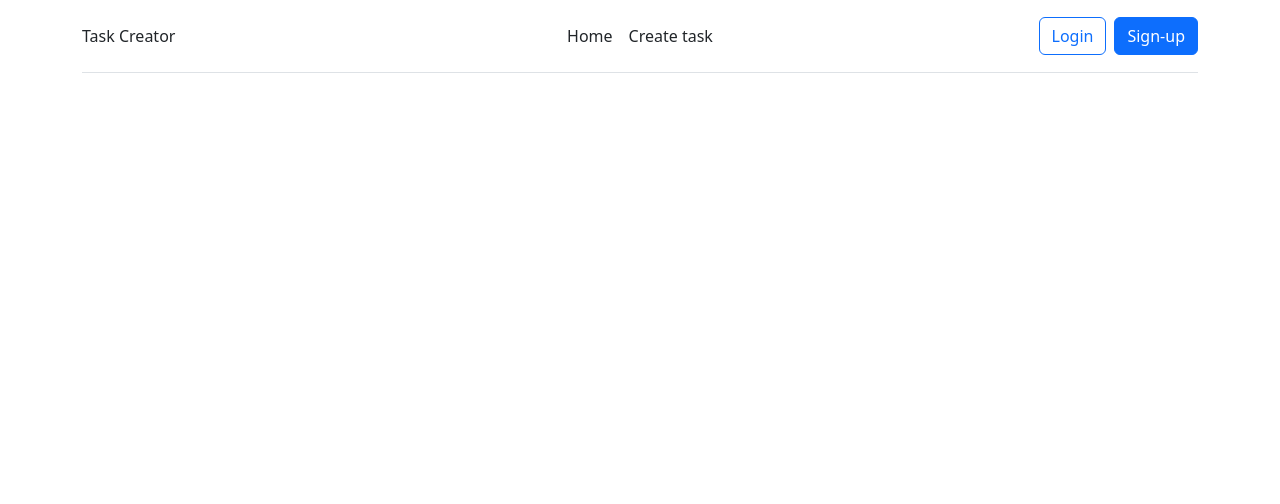
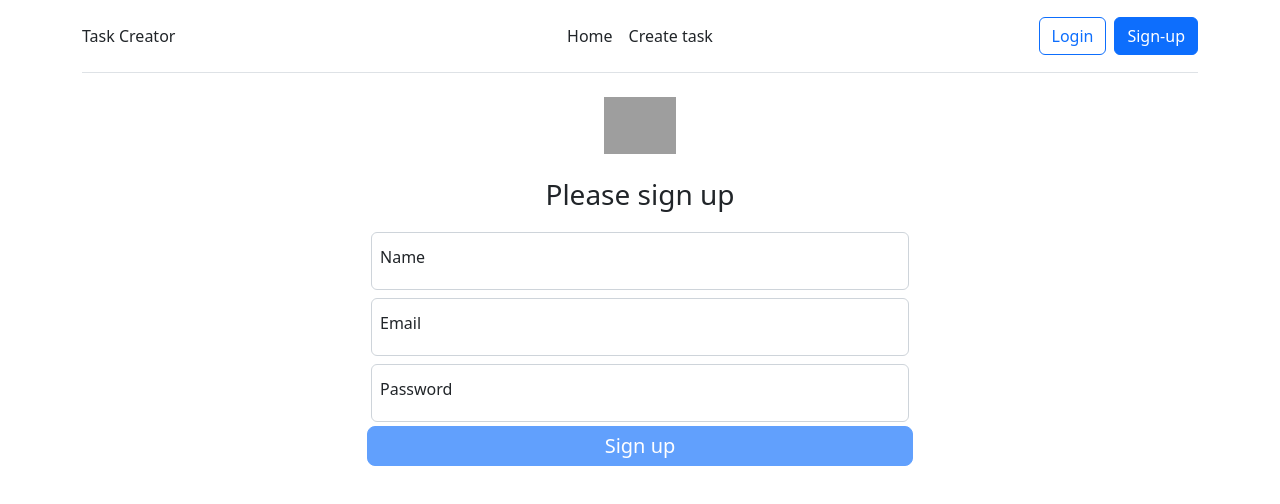
Before and after one commit to Lusplitaim/mailing-service, an Angular app in the folder src/task-manager-client/: page /signup in a window 1280 px wide. Before the commit this address led to /. Shown: the top 504 px of the page. Built offline with nearby package versions, Linux system fonts and the light colour scheme; grey boxes are pictures that could not be loaded.

Commit message:
add sign-up component

```diff
--- a/src/task-manager-client/src/app/app-routing.module.ts
+++ b/src/task-manager-client/src/app/app-routing.module.ts
@@ -1,9 +1,11 @@
 import { NgModule } from '@angular/core';
 import { RouterModule, Routes } from '@angular/router';
+import { SignUpComponent } from './registration/sign-up/sign-up.component';
 import { TaskCreationComponent } from './tasks/task-creation/task-creation.component';
 
 const routes: Routes = [
-  {path: 'task/create', component: TaskCreationComponent}
+  {path: 'task/create', component: TaskCreationComponent},
+  {path: 'signup', component: SignUpComponent},
 ];
 
 @NgModule({
--- a/src/task-manager-client/src/app/app.module.ts
+++ b/src/task-manager-client/src/app/app.module.ts
@@ -7,12 +7,14 @@ import { AppComponent } from './app.component';
 import { NgbModule } from '@ng-bootstrap/ng-bootstrap';
 import { NavComponent } from './nav/nav.component';
 import { TaskCreationComponent } from './tasks/task-creation/task-creation.component';
+import { SignUpComponent } from './registration/sign-up/sign-up.component';
 
 @NgModule({
   declarations: [
     AppComponent,
     NavComponent,
-    TaskCreationComponent
+    TaskCreationComponent,
+    SignUpComponent
   ],
   imports: [
     BrowserModule,
--- a/src/task-manager-client/src/app/nav/nav.component.html
+++ b/src/task-manager-client/src/app/nav/nav.component.html
@@ -12,7 +12,7 @@
 
         <div class="col-md-3 text-end">
             <button type="button" class="btn btn-outline-primary me-2">Login</button>
-            <button type="button" class="btn btn-primary">Sign-up</button>
+            <button routerLink="/signup" type="button" class="btn btn-primary">Sign-up</button>
         </div>
     </header>
 </div>
--- /dev/null
+++ b/src/task-manager-client/src/app/registration/sign-up/sign-up.component.html
@@ -0,0 +1,23 @@
+<div class="row">
+    <div class="form-signin col-md-6 offset-md-3 text-center">
+        <form [formGroup]="signUpForm" (ngSubmit)="signUpForm.valid">
+            <img class="mb-4" src="/docs/5.0/assets/brand/bootstrap-logo.svg" alt="" width="72" height="57">
+            <h1 class="h3 mb-3 fw-normal">Please sign up</h1>
+
+            <div class="form-floating form-group p-1">
+                <input type="text" formControlName="name" class="form-control" id="name" placeholder="name">
+                <label for="name">Name</label>
+            </div>
+            <div class="form-floating form-group p-1">
+                <input type="email" formControlName="email" class="form-control" id="email" placeholder="mail@example.com">
+                <label for="email">Email</label>
+            </div>
+            <div class="form-floating form-group p-1">
+                <input type="password" formControlName="password" class="form-control" id="password" placeholder="Password">
+                <label for="password">Password</label>
+            </div>
+
+            <button class="w-100 btn btn-lg btn-primary p-1" [disabled]="signUpForm.invalid" type="submit">Sign up</button>
+        </form>
+    </div>
+</div>
--- /dev/null
+++ b/src/task-manager-client/src/app/registration/sign-up/sign-up.component.ts
@@ -0,0 +1,24 @@
+import { Component, OnInit } from '@angular/core';
+import { FormBuilder, FormGroup, Validators } from '@angular/forms';
+
+@Component({
+  selector: 'app-sign-up',
+  templateUrl: './sign-up.component.html',
+  styleUrls: ['./sign-up.component.css']
+})
+export class SignUpComponent implements OnInit {
+
+  signUpForm: FormGroup;
+
+  constructor(private formBuilder: FormBuilder) {
+    this.signUpForm = this.formBuilder.group({
+      name: [null, [Validators.required] ],
+      email: [null, [Validators.required, Validators.email] ],
+      password: [null, [Validators.required] ]
+    });
+  }
+
+  ngOnInit(): void {
+  }
+
+}
```
Also changed, not shown: src/task-manager-client/src/app/registration/sign-up/sign-up.component.css (added), 1 other file (tests, documents, lock files or other folders).
